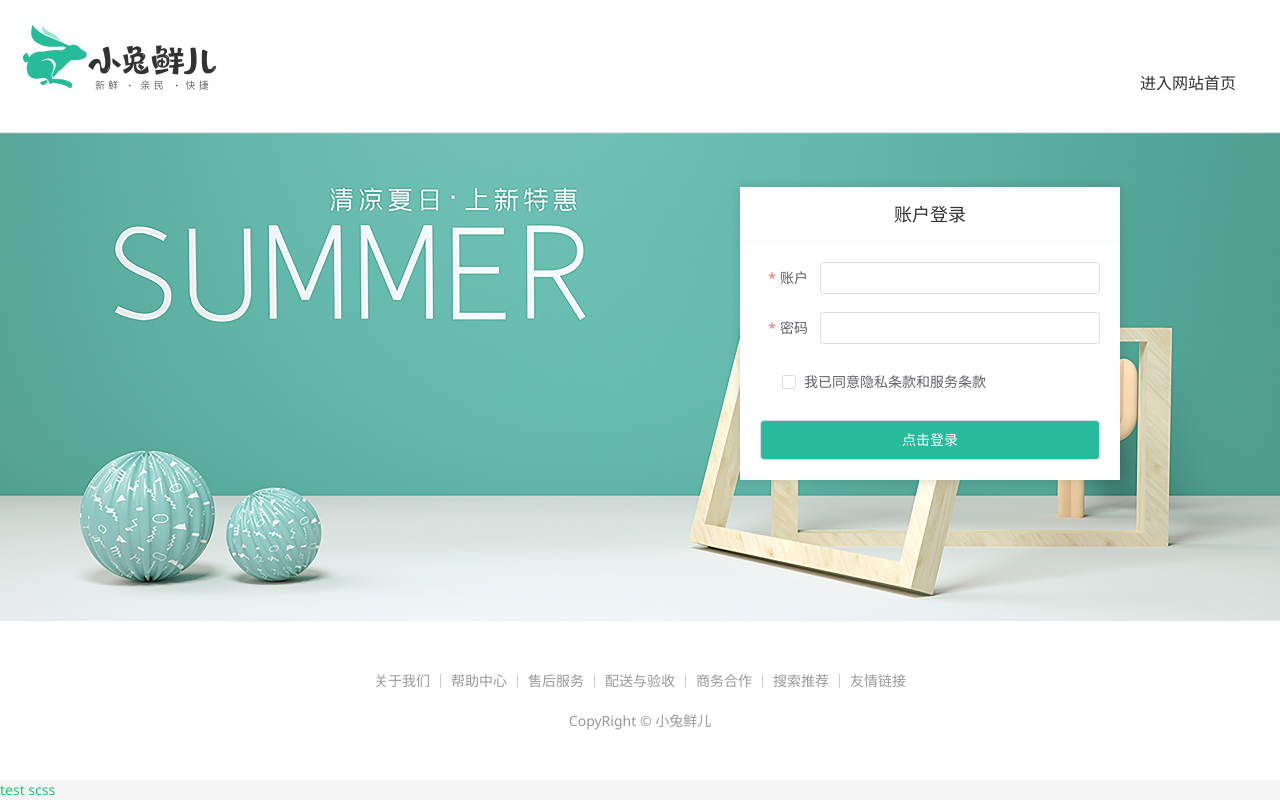
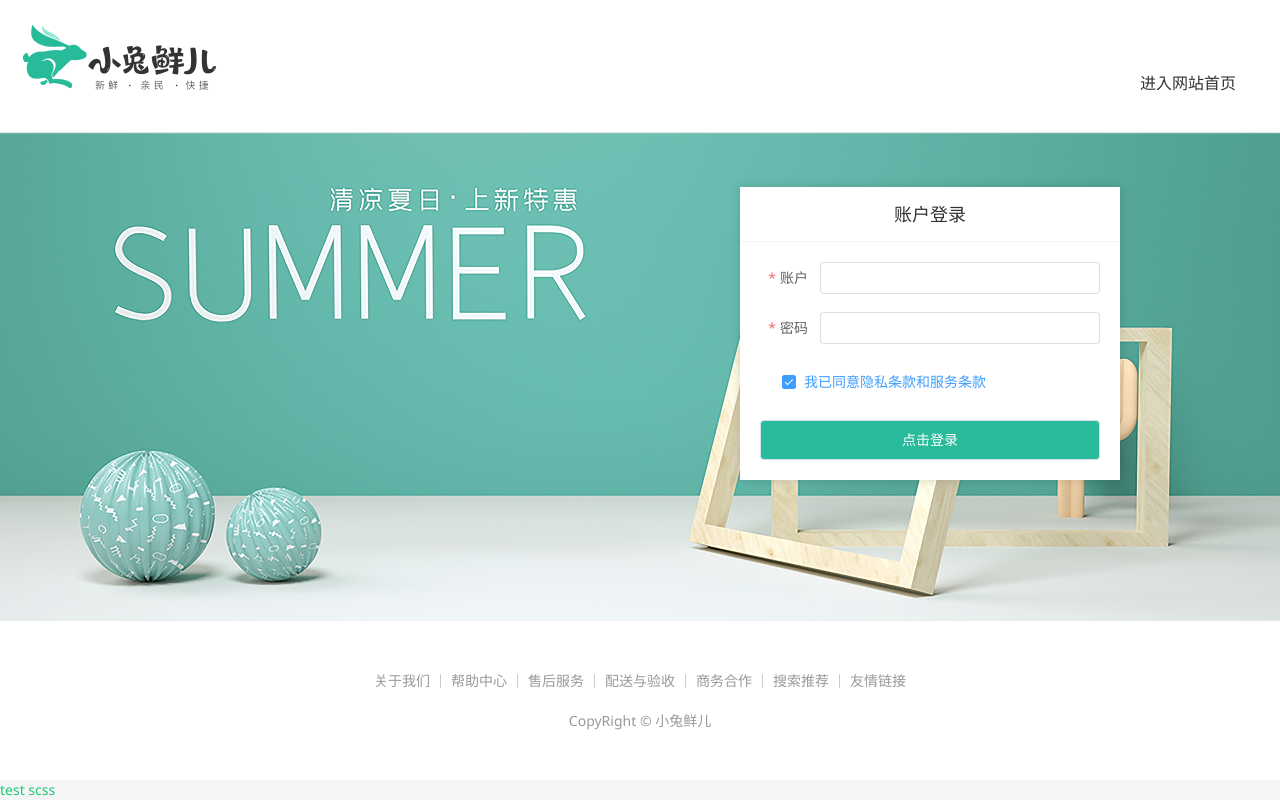
Before and after one commit to senta-zhou/vue_rabbit, a Vue app: page /login in a window 1280 px wide. Built offline with nearby package versions, Linux system fonts and the light colour scheme; a small style sheet from the web is missing.

Commit message:
登录-表单校验-自定义规则

```diff
--- a/src/views/Login/LoginIndex.vue
+++ b/src/views/Login/LoginIndex.vue
@@ -5,6 +5,7 @@
 const form = ref({
   account: "",
   password: "",
+  agree: true,
 });
 
 // 2.准备规则对象
@@ -13,6 +14,18 @@
   password: [
     { required: true, message: "密码不能为空", trigger: "blur" },
     { min: 6, max: 14, message: "密码长度必须在 6-14 位之间", trigger: "blur" },
+  ],
+  agree: [
+    {
+      validator: (rule, value, callback) => {
+        // 自定义校验逻辑
+        if (value) {
+          callback();
+        } else {
+          callback(new Error("请勾选协议"));
+        }
+      },
+    },
   ],
 };
 </script>
@@ -51,8 +64,10 @@
               <el-form-item prop="password" label="密码">
                 <el-input v-model="form.password" />
               </el-form-item>
-              <el-form-item label-width="22px">
-                <el-checkbox size="large"> 我已同意隐私条款和服务条款 </el-checkbox>
+              <el-form-item prop="agree" label-width="22px">
+                <el-checkbox v-model="form.agree" size="large">
+                  我已同意隐私条款和服务条款
+                </el-checkbox>
               </el-form-item>
               <el-button size="large" class="subBtn">点击登录</el-button>
             </el-form>
```
